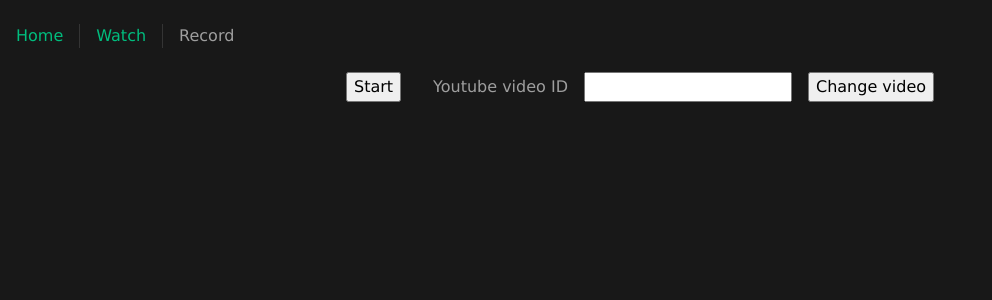
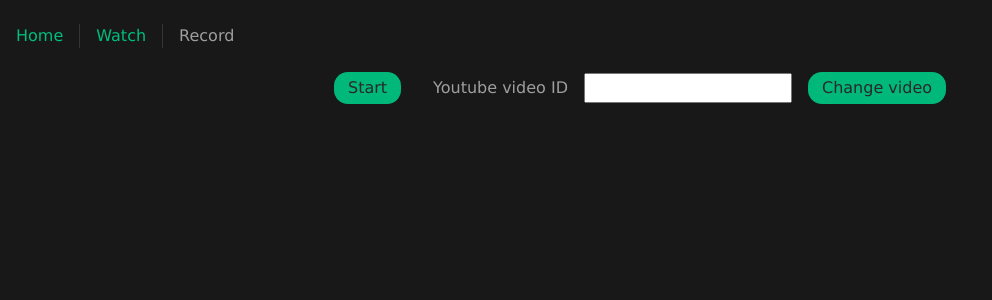
Before and after one commit to aajh/vod-video-player, a Vue app: page /record in a window 1280 px wide. Shown: the top 300 px of the page, without its empty margins (0-992 px from the left). Built offline with nearby package versions, Linux system fonts and the light colour scheme.

Commit message:
Button style

```diff
--- a/src/assets/main.css
+++ b/src/assets/main.css
@@ -34,12 +34,22 @@
     --color-heading: var(--vt-c-text-dark-1);
     --color-text: var(--vt-c-text-dark-2);
 
+    --color-link: hsla(160, 100%, 37%, 1);
+    --color-link-hover-background: hsla(160, 100%, 37%, 0.2);;
+
+    --color-button: hsl(160, 100%, 36%);
+    --color-button-hover: hsl(160, 100%, 45%);
+    --color-button-active: hsl(160, 100%, 65%);
+    --color-button-text: hsl(0, 0%, 16%);
+
     --text-content-max-width: 1280px;
 
     --top-nav-padding-top: 1.5rem;
     --top-nav-padding-bottom: 1rem;
     --top-nav-content-height: 1.5rem;
     --top-nav-height: calc(var(--top-nav-padding-top) + var(--top-nav-padding-bottom) + var(--top-nav-content-height));
+
+    --transition-time: 0.25s;
 }
 
 body {
@@ -49,7 +59,7 @@ body {
 
     color: var(--color-text);
     background: var(--color-background);
-    transition: color 0.5s, background-color 0.5s;
+    transition: color var(--transition-time), background-color var(--transition-time);
     font-family: Verdana, sans-serif;
     font-size: 1rem;
 }
@@ -73,13 +83,30 @@ body {
 a,
 .green {
     text-decoration: none;
-    color: hsla(160, 100%, 37%, 1);
-    transition: 0.4s;
+    color: var(--color-link);
+    transition: background-color var(--transition-time);
     padding: 3px;
 }
 
 @media (hover: hover) {
     a:hover {
-        background-color: hsla(160, 100%, 37%, 0.2);
+        background-color: var(--color-link-hover-background);
     }
 }
+
+.button {
+    color: var(--color-button-text);
+    background-color: var(--color-button);
+    padding: 0.25rem 0.875rem;
+    border-radius: 0.875rem;
+    border: none;
+    transition: background-color var(--transition-time);
+    cursor: pointer;
+
+    &:hover {
+        background-color: var(--color-button-hover);
+    }
+    &:active {
+        background-color: var(--color-button-active);
+    }
+}
--- a/src/views/RecordView.vue
+++ b/src/views/RecordView.vue
@@ -185,13 +185,13 @@ function recordMoment(tag: MomentTag, argument?: RecordedMoment['argument']) {
 <template>
     <div class="container">
         <div class="controls" :class="!!player || 'not-ready'">
-            <button v-show="!isRecording && !recording.length" @click="start" type="button">Start</button>
-            <button v-show="isRecording" @click="stop" type="button">Stop</button>
-            <button v-show="!isRecording && recording.length" @click="save" type="button">Save</button>
+            <button v-show="!isRecording && !recording.length" @click="start" class="button" type="button">Start</button>
+            <button v-show="isRecording" @click="stop" class="button" type="button">Stop</button>
+            <button v-show="!isRecording && recording.length" @click="save" class="button" type="button">Save</button>
             <form class="video-change-form" @submit.prevent="changeVideo">
                 <label for="videoId">Youtube video ID</label>
                 <input type="text" id="videoId" name="videoId" />
-                <button type="submit">Change video</button>
+                <button class="button" type="submit">Change video</button>
             </form>
         </div>
 
--- a/src/views/WatchView.vue
+++ b/src/views/WatchView.vue
@@ -86,7 +86,7 @@ async function loadVodFromFile() {
                 name="vodFile"
                 @change="loadVodFromFile"
             />
-            <button type="button" @click="vodFileInput?.click?.()">Select VOD file</button>
+            <button class="button" ype="button" @click="vodFileInput?.click?.()">Select VOD file</button>
         </div>
         <button v-if="false" @click="loadVodFromUrl(TEST_VOD_FILE_URL)" type="button">Load test VOD</button>
     </div>
```
